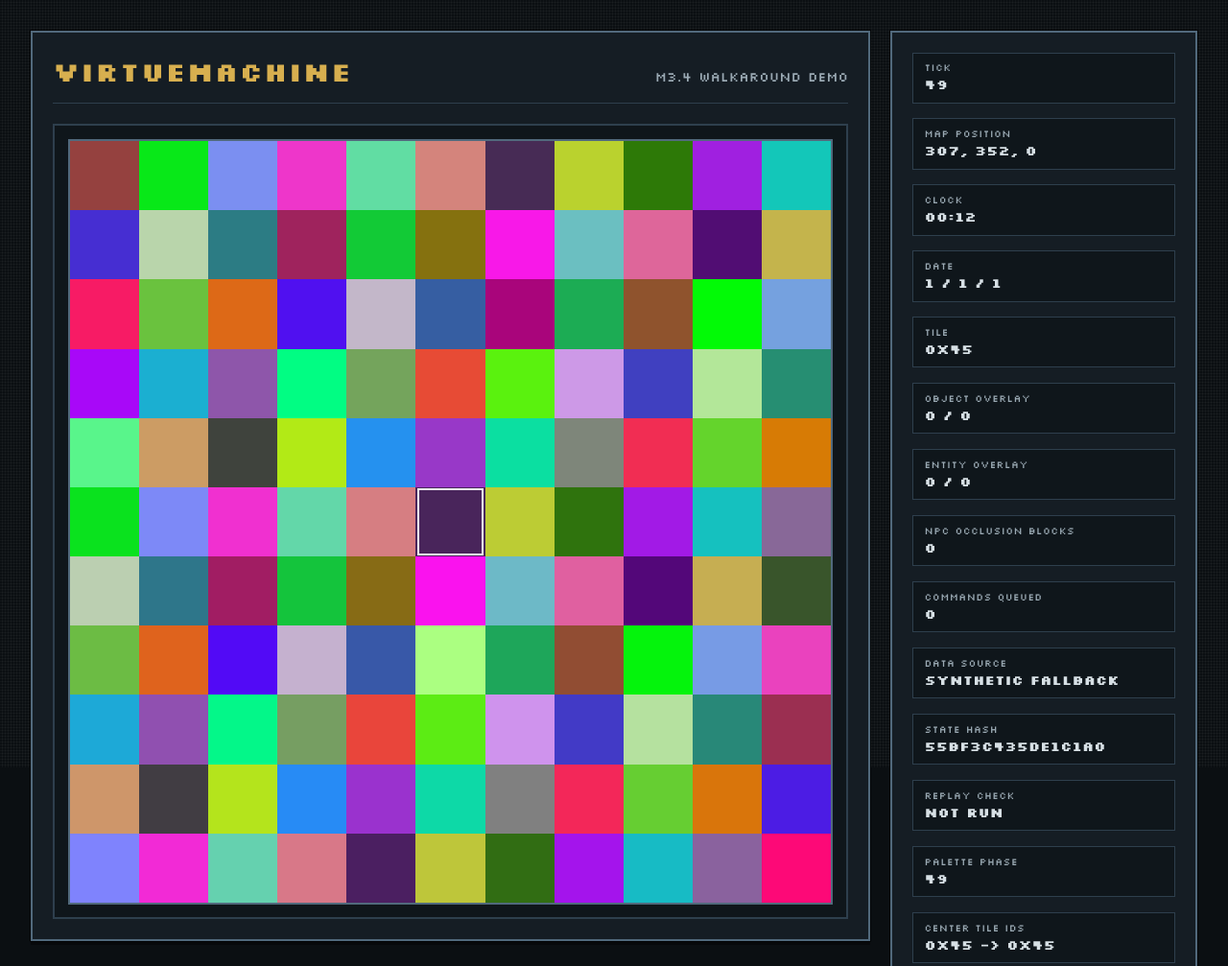
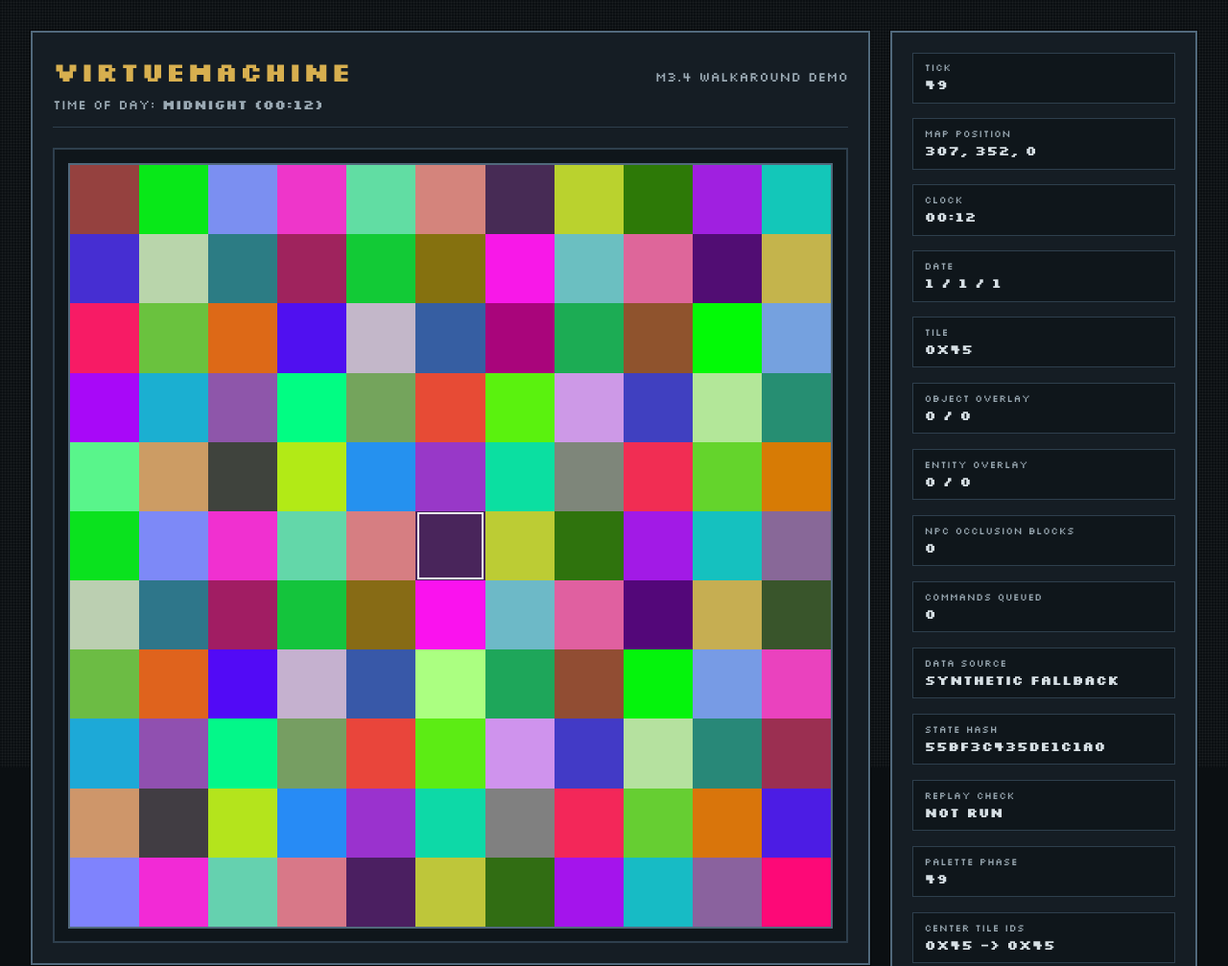
Before and after one commit to bstar/VirtueMachine, a plain HTML site: page modern/client-web/index.html in a window 1280 px wide. Shown: the top 1007 px of the page at 96% size. Drawn offline with Linux system fonts and the light colour scheme; no server answers.

Commit message:
Stabilize header time-of-day row and fixed-width display

```diff
--- a/modern/client-web/app.js
+++ b/modern/client-web/app.js
@@ -101,6 +101,7 @@ const statReplay = document.getElementById("statReplay");
 const statPalettePhase = document.getElementById("statPalettePhase");
 const statCenterTiles = document.getElementById("statCenterTiles");
 const statCenterBand = document.getElementById("statCenterBand");
+const topTimeOfDay = document.getElementById("topTimeOfDay");
 const diagBox = document.getElementById("diagBox");
 const replayDownload = document.getElementById("replayDownload");
 const themeSelect = document.getElementById("themeSelect");
@@ -1350,6 +1351,16 @@ function hashHex(hashValue) {
   return hashValue.toString(16).padStart(16, "0");
 }
 
+function timeOfDayLabel(hour) {
+  const h = hour | 0;
+  if (h < 5) return "Midnight";
+  if (h < 8) return "Dawn";
+  if (h < 12) return "Morning";
+  if (h < 17) return "Afternoon";
+  if (h < 20) return "Dusk";
+  return "Night";
+}
+
 function packCommand(tick, type, arg0, arg1) {
   const b = new Uint8Array(COMMAND_WIRE_SIZE);
   const dv = new DataView(b.buffer);
@@ -1977,8 +1988,13 @@ function updateStats() {
   const w = state.sim.world;
   statTick.textContent = String(state.sim.tick);
   statPos.textContent = `${w.map_x}, ${w.map_y}, ${w.map_z}`;
-  statClock.textContent = `${String(w.time_h).padStart(2, "0")}:${String(w.time_m).padStart(2, "0")}`;
+  const hh = String(w.time_h).padStart(2, "0");
+  const mm = String(w.time_m).padStart(2, "0");
+  statClock.textContent = `${hh}:${mm}`;
   statDate.textContent = `${w.date_d} / ${w.date_m} / ${w.date_y}`;
+  if (topTimeOfDay) {
+    topTimeOfDay.textContent = `${timeOfDayLabel(w.time_h)} (${hh}:${mm})`;
+  }
   statQueued.textContent = String(state.queue.length);
   if (state.objectLayer) {
     statObjects.textContent = `${state.objectOverlayCount} / ${state.objectLayer.totalLoaded}`;
--- a/modern/client-web/index.html
+++ b/modern/client-web/index.html
@@ -13,8 +13,11 @@
     <main class="layout">
       <section class="panel panel-main">
         <header class="header">
-          <h1>VirtueMachine</h1>
-          <p>M3.4 Walkaround Demo</p>
+          <div class="header-top">
+            <h1>VirtueMachine</h1>
+            <p>M3.4 Walkaround Demo</p>
+          </div>
+          <p class="header-time">Time of Day: <strong id="topTimeOfDay">Midnight (00:00)</strong></p>
         </header>
         <div class="viewport-wrap">
           <canvas id="viewport" width="704" height="704"></canvas>
--- a/modern/client-web/styles.css
+++ b/modern/client-web/styles.css
@@ -296,12 +296,18 @@ body::before {
 }
 
 .header {
+  display: grid;
+  gap: 0.35rem;
+  margin-bottom: 1rem;
+  border-bottom: 1px solid var(--line);
+  padding-bottom: 0.65rem;
+}
+
+.header-top {
   display: flex;
   justify-content: space-between;
   align-items: baseline;
-  margin-bottom: 1rem;
-  border-bottom: 1px solid var(--line);
-  padding-bottom: 0.65rem;
+  gap: 0.7rem;
 }
 
 .header h1 {
@@ -318,6 +324,17 @@ body::before {
   margin: 0;
   color: var(--muted);
   font-size: calc(var(--px-step) * 2);
+}
+
+.header-time {
+  display: block;
+}
+
+#topTimeOfDay {
+  display: inline-block;
+  min-width: 20ch;
+  font-variant-numeric: tabular-nums;
+  font-feature-settings: "tnum" 1;
 }
 
 .viewport-wrap {
```
